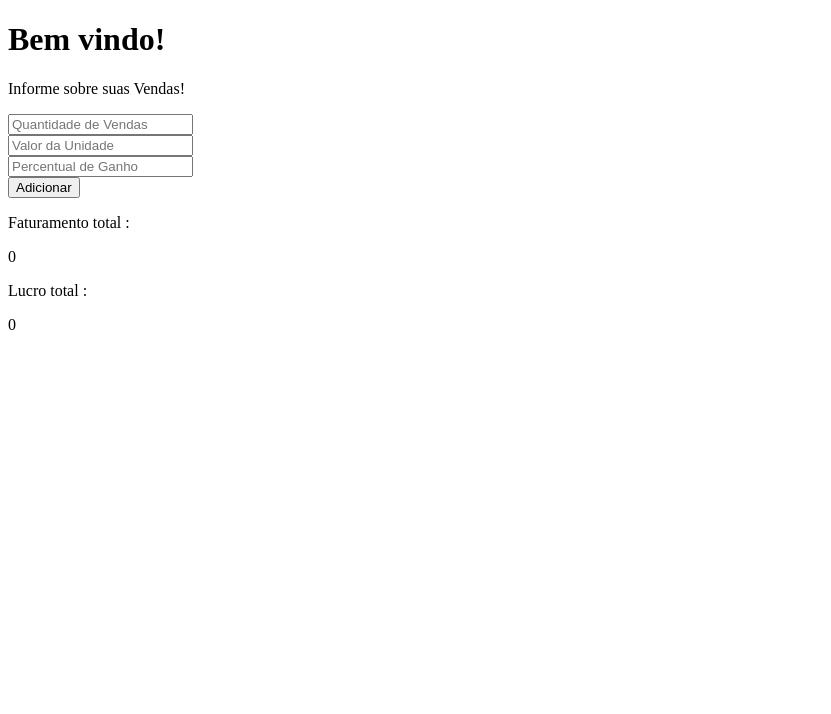
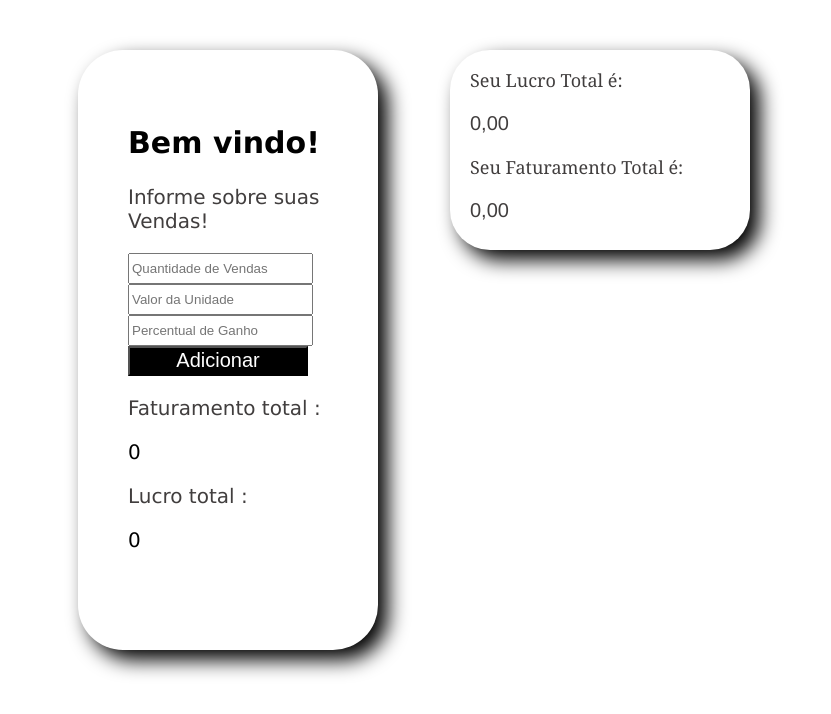
Before and after one commit to ViniciusOdorizziHoppe/PaginaCadastro, a plain HTML site: page Home.html in a window 1280 px wide. Shown: the whole page, without its empty margins (0-831 px from the left). Drawn offline with Linux system fonts and the light colour scheme.

Commit message:
Feito Página Home

```diff
--- a/Home.html
+++ b/Home.html
@@ -5,19 +5,32 @@
     <meta name="viewport" content="width=device-width, initial-scale=1.0">
     <title>Home</title>
     <script src="script.js"></script>
+    <link rel="stylesheet" href="HomeStyle.css">
 </head>
 <body>
+
+    <section class="BemVindo">
+
         <h1>Bem vindo!</h1>
 
         <p>Informe sobre suas Vendas!</p>
-    <input type="number" id="QuantidadeVendas" placeholder="Quantidade de Vendas">
+        <input class="InputQuant" type="number" id="QuantidadeVendas" placeholder="Quantidade de Vendas">
         <br>
         <input type="number" id="ValorVendas" placeholder="Valor da Unidade">
         <br>
         <input type="number" id="PercentualVendas" placeholder="Percentual de Ganho">
         <br>
-    <button id="Botao" onclick="LucroUsuario()">Adicionar</button>
+        <button class="botao" id="Botao" onclick="LucroUsuario()">Adicionar</button>
         <p>Faturamento total :</p> <div class="faturamento" id="faturamento">0</div>
         <p>Lucro total :</p> <div class="lucro" id="lucro">0</div>
+    </section>
+
+    <section class="LucroFatu">
+
+        <p class="MostrarLucro">Seu Lucro Total é:</p>
+        <p id="MostrarLucro"> 0,00</p>
+         <p class="MostrarFaturamento">Seu Faturamento Total é:</p>
+        <p id="MostrarFaturamento"> 0,00</p>
+    </section>
 </body>
 </html>
--- a/HomeStyle.css
+++ b/HomeStyle.css
@@ -1,9 +1,85 @@
+body {
+
+}
+
 .cadastro {
    text-align: center;
    position: relative;
    top: 100px;
    left: 600px;
    width: 350px;
-   border: solid black;
+   border: solid;
    border-radius: 20px;
 }
+.BemVindo {
+   text-align: left;
+   font-family: Verdana, Geneva, Tahoma, sans-serif;
+   font-size: 20px;
+   margin-left: 70px;
+   height: 500px;
+   width: 200px;
+   padding: 50px;
+   border-radius: 45px;
+   box-shadow: 10px 10px 20px #000000;
+   position: absolute;
+   top: 50px;
+   filter: drop-shadow(2px);
+   background-color: white;
+
+}
+.botao {
+   width: 180px;
+   height: 30px;
+   background-color: black;
+   color: white;
+   font-size: 1em;
+}
+
+.botao:hover {
+   background-color: #1d1b1b;
+   cursor: pointer;
+}
+
+input {
+   height: 25px;
+}
+input:hover {
+   background-color: #e8e0e0;
+}
+p {
+ color: #413e3e;
+}
+
+.LucroFatu {
+   position: absolute;
+   top: 50px;
+   left: 450px;
+   width: 300px;
+   height: 200px;
+   border-radius: 40px;
+   box-shadow: 10px 10px 20px #000000;
+   filter: drop-shadow(2px);
+   background-color: white;
+
+}
+
+.MostrarFaturamento {
+   font-size: large;
+   font-family: Georgia, 'Times New Roman', Times, serif;
+   margin-left: 20px;
+}
+.MostrarLucro {
+   font-size: large;
+   font-family: Georgia, 'Times New Roman', Times, serif;
+   margin-left: 20px;
+}
+#MostrarLucro {
+   font-family: 'Franklin Gothic Medium', 'Arial Narrow', Arial, sans-serif;
+   margin-left: 20px;
+   font-size: 20px;
+}
+#MostrarFaturamento {
+   font-family: 'Franklin Gothic Medium', 'Arial Narrow', Arial, sans-serif;
+   margin-left: 20px;
+   font-size: 20px;
+}
--- a/script.js
+++ b/script.js
@@ -26,6 +26,8 @@ function LoginUsuario() {
     console.log("TUDO CERTO CAMPEÂO")
 
 }
+var FaturamentoTotal = 0
+var LucroTotal = 0
 
 function LucroUsuario() {
     var QTV = document.getElementById("QuantidadeVendas")
@@ -35,13 +37,30 @@ function LucroUsuario() {
     var PTV = document.getElementById("PercentualVendas")
     var PercentualVenda = Number(PTV.value)
 
+
     var CalcFaturado = QuantidadeVenda * ValorVenda
     var CalcPercent = PercentualVenda/100
     var CalcLucrado = CalcFaturado * CalcPercent
 
     var Lucro = document.getElementById("lucro")
-    Lucro.innerHTML = `${CalcLucrado}`
+    Lucro.innerHTML = `${CalcLucrado.toFixed(2)}`
     var Faturamento = document.getElementById("faturamento")
-    Faturamento.innerHTML = `${CalcFaturado}`
+    Faturamento.innerHTML = `${CalcFaturado.toFixed(2)}`
+
+    FaturamentoTotal +=  CalcFaturado
+    LucroTotal +=  CalcLucrado
+
+    var MostrarLucro = document.getElementById("MostrarLucro")
+    var MostrarFaturamento = document.getElementById("MostrarFaturamento")
+    MostrarLucro.innerHTML = `${LucroTotal.toFixed(2)}`
+    MostrarFaturamento.innerHTML = `${FaturamentoTotal.toFixed(2)}`
+
+    console.log(FaturamentoTotal)
+    console.log(CalcLucrado)
+
+
+    QTV.value = "";
+    VLV.value = "";
+    PTV.value = "";
 
 }
```
Lines whose indentation alone changed are shown as unchanged.
